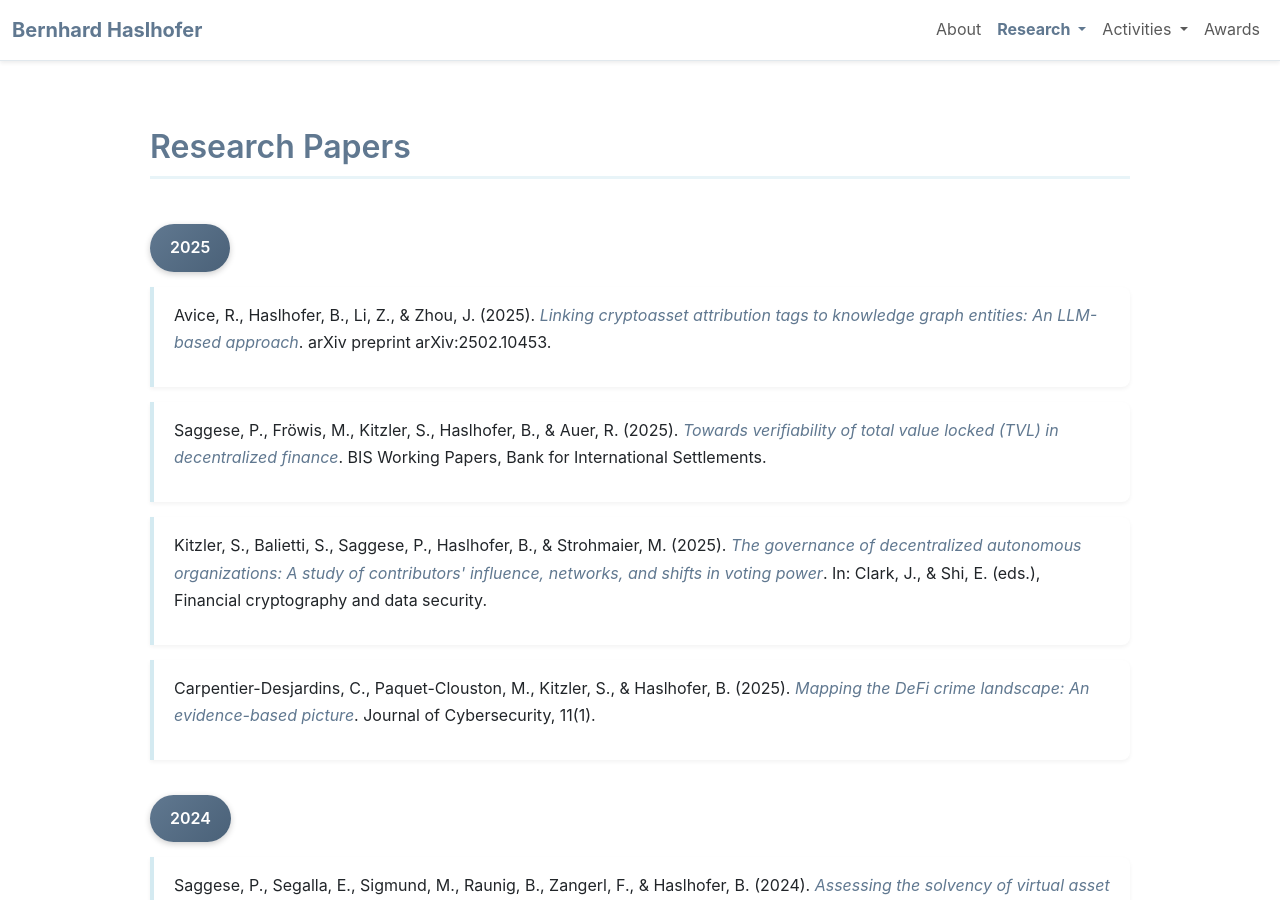
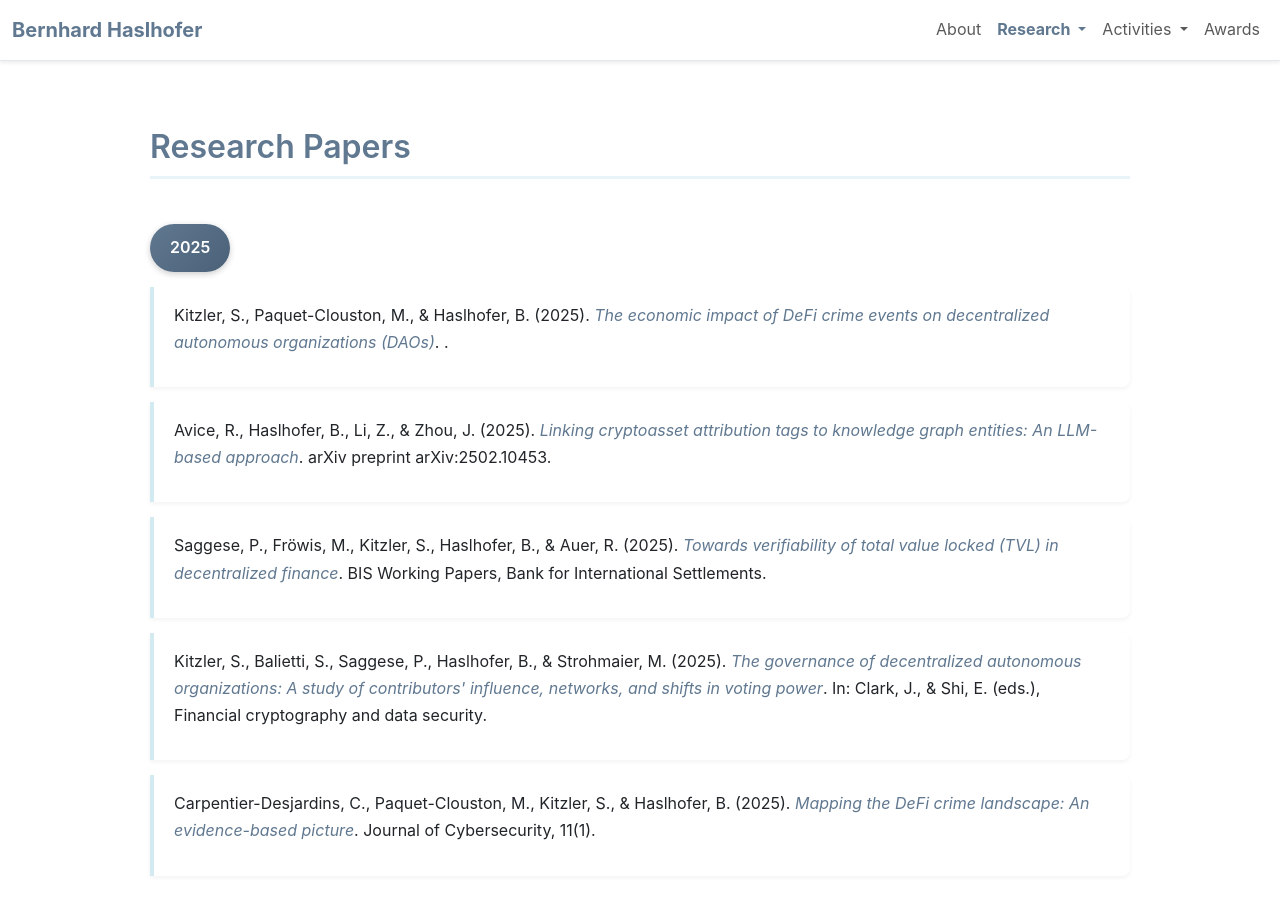
Before and after one commit to behas/behas.github.com, a Jekyll site: the page built from publications.html, in a window 1280 px wide and 900 px high. Built offline with Jekyll 4.4.1, drawn with Linux system fonts in a browser that asks for light colours; a style sheet for code colours, icons or effects is not loaded.

Commit message:
added dao paper

```diff
--- a/_data/publications.yml
+++ b/_data/publications.yml
@@ -1,6 +1,19 @@
 ---
 nocite: "[@*]"
 references:
+- author:
+  - family: Kitzler
+    given: Stefan
+  - family: Paquet-Clouston
+    given: Masarah
+  - family: Haslhofer
+    given: Bernhard
+  id: "Kitzler:2025b"
+  issued: 2025
+  title: The economic impact of DeFi crime events on decentralized
+    autonomous organizations (DAOs)
+  type: article-journal
+  url: "https://arxiv.org/abs/2510.00669"
 - author:
   - family: Avice
     given: Régnier
```
Also changed, not shown: assets/bibliography.bib (+8 -0 lines).
